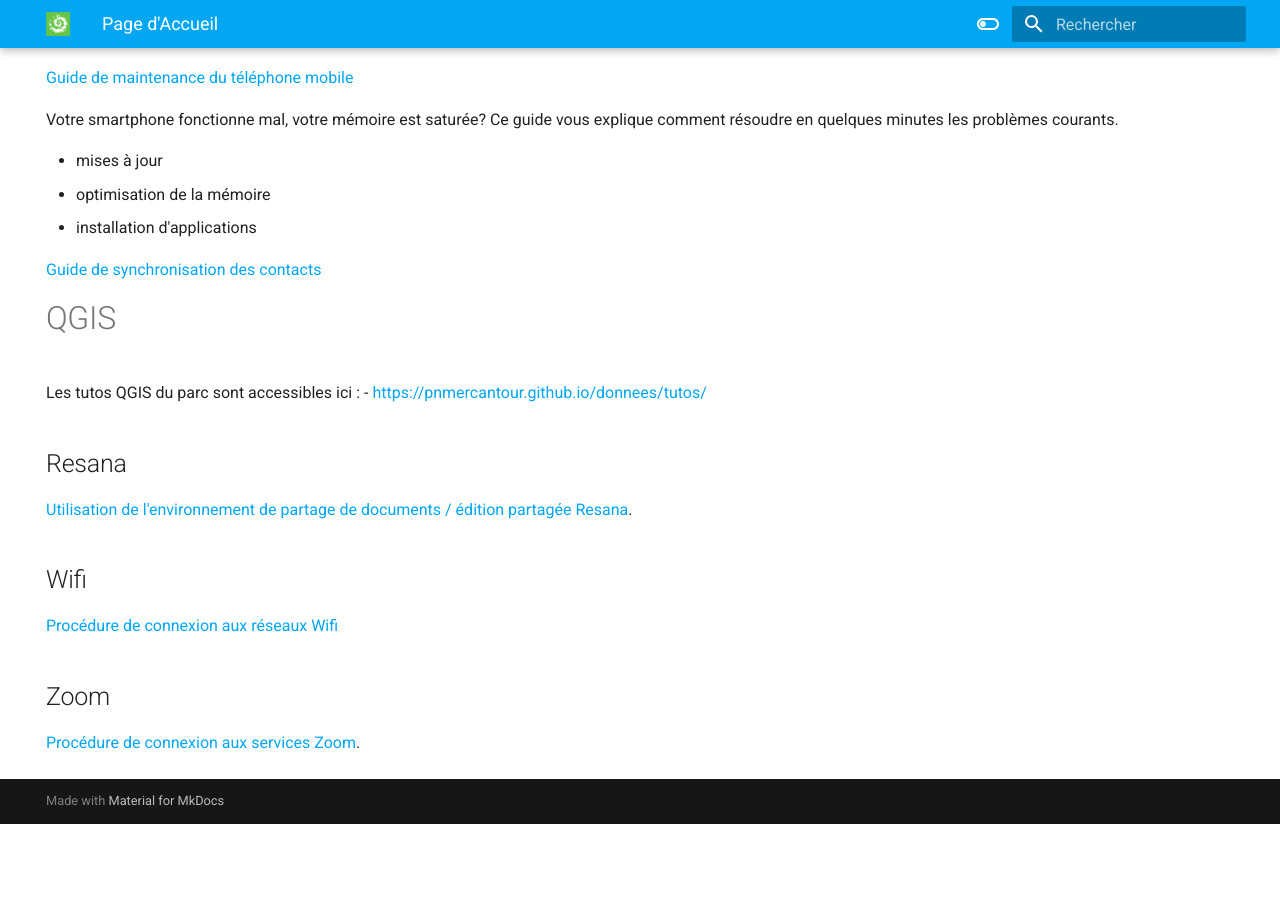
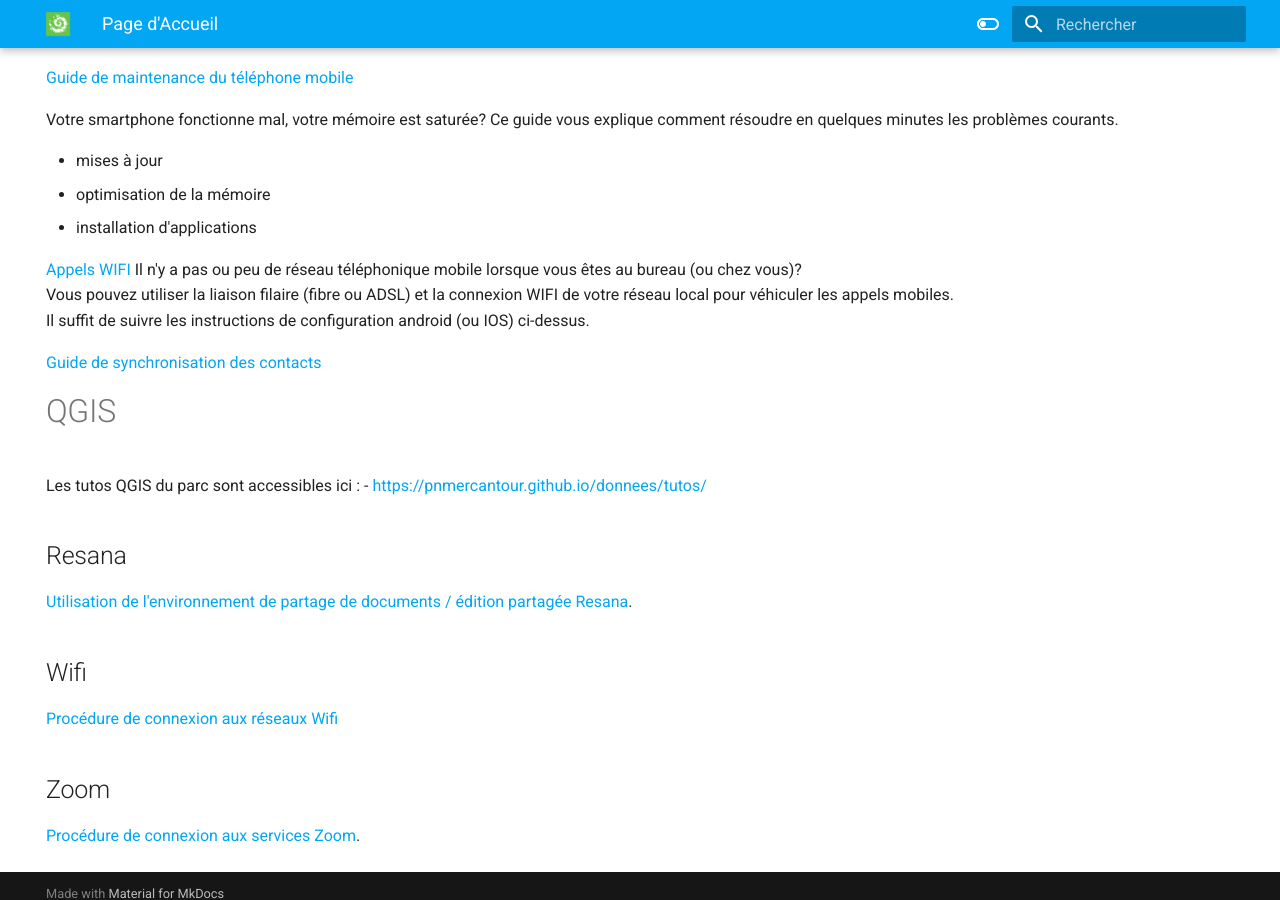
Before and after one commit to PnMercantour/faq, an MkDocs documentation site: the page built from docs/index.md, in a window 1280 px wide and 900 px high, scrolled down 1297 px. Built offline with MkDocs 1.6.1 and Material for MkDocs 9.7.7, drawn with Linux system fonts in a browser that asks for light colours; before the commit the page ends 2121 px from its top, so only the background shows below that.

Commit message:
Appels wifi

```diff
--- a/docs/index.md
+++ b/docs/index.md
@@ -59,6 +59,12 @@
 - optimisation de la mémoire
 - installation d'applications
 
+[Appels WIFI](https://www.assistance.bouyguestelecom.fr/s/article/vowifi-appel-envoi-sms-wifi)
+Il n'y a pas ou peu de réseau téléphonique mobile lorsque vous êtes au bureau (ou chez vous)?
+Vous pouvez utiliser la liaison filaire (fibre ou ADSL) et la connexion WIFI de votre réseau local pour véhiculer les appels mobiles.
+Il suffit de suivre les instructions de configuration android (ou IOS) ci-dessus.
+
+
 [Guide de synchronisation des contacts](./mobile/contacts.md)
 
 
```
